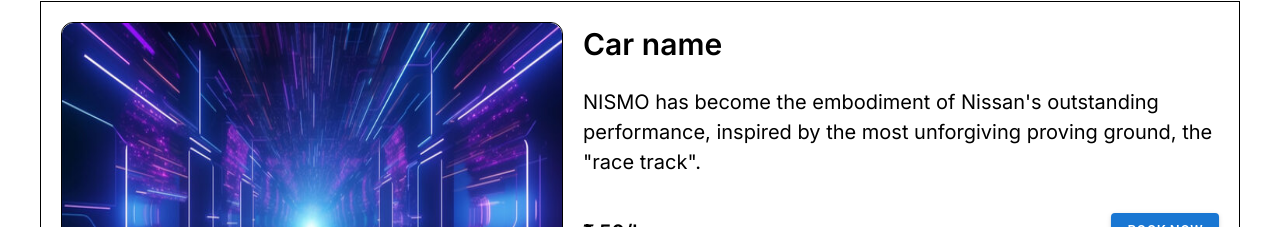
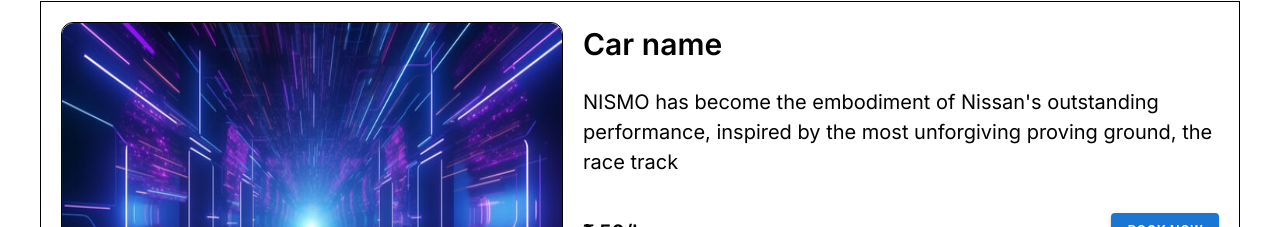
Before and after one commit to leader-akash/Classy-Cars, a Next.js app: page /pages/car-details in a window 1280 px wide. Shown: the part 149-376 px from the top of the page. Built offline with nearby package versions, Linux system fonts and the light colour scheme.

Commit message:
fixed issues

```diff
--- a/src/app/components/carDetails/CarDetails.jsx
+++ b/src/app/components/carDetails/CarDetails.jsx
@@ -18,7 +18,7 @@ const CarDetails = () => {
                 <div className='mx-5 my-5'>
                     <h2 className='text-[30px] font-semibold'>Car name</h2>
 
-                    <p className='my-5 text-[20px]'>NISMO has become the embodiment of Nissan's outstanding performance, inspired by the most unforgiving proving ground, the "race track".</p>
+                    <p className='my-5 text-[20px]'>NISMO has become the embodiment of Nissan's outstanding performance, inspired by the most unforgiving proving ground, the race track</p>
 
                     <div className='flex justify-between items-center'>
                         <p className='my-5 text-[20px] font-semibold'>₹ 50/hour</p>
```
